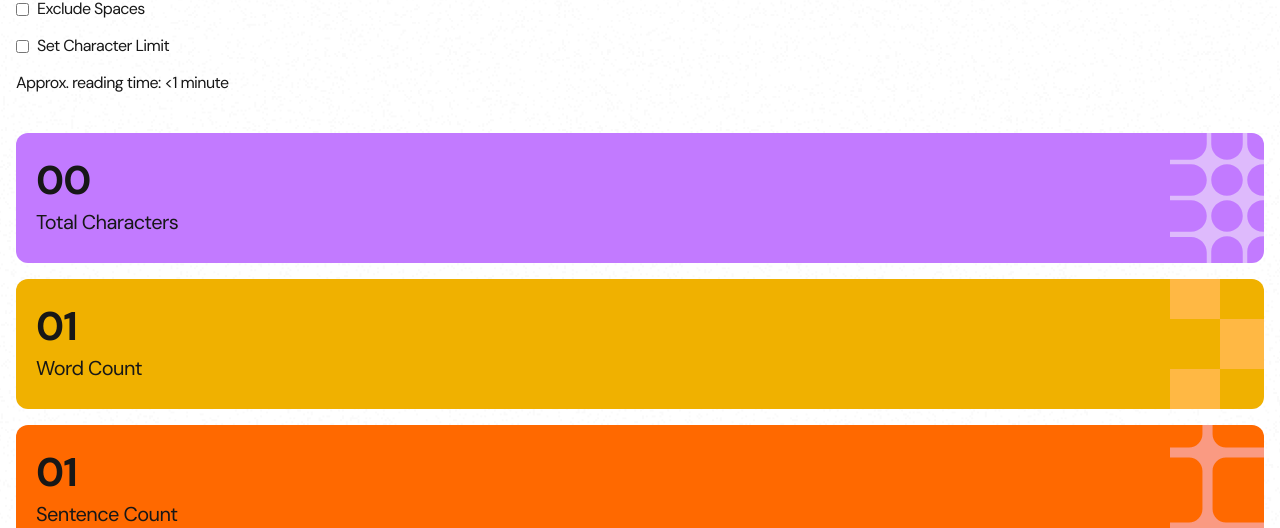
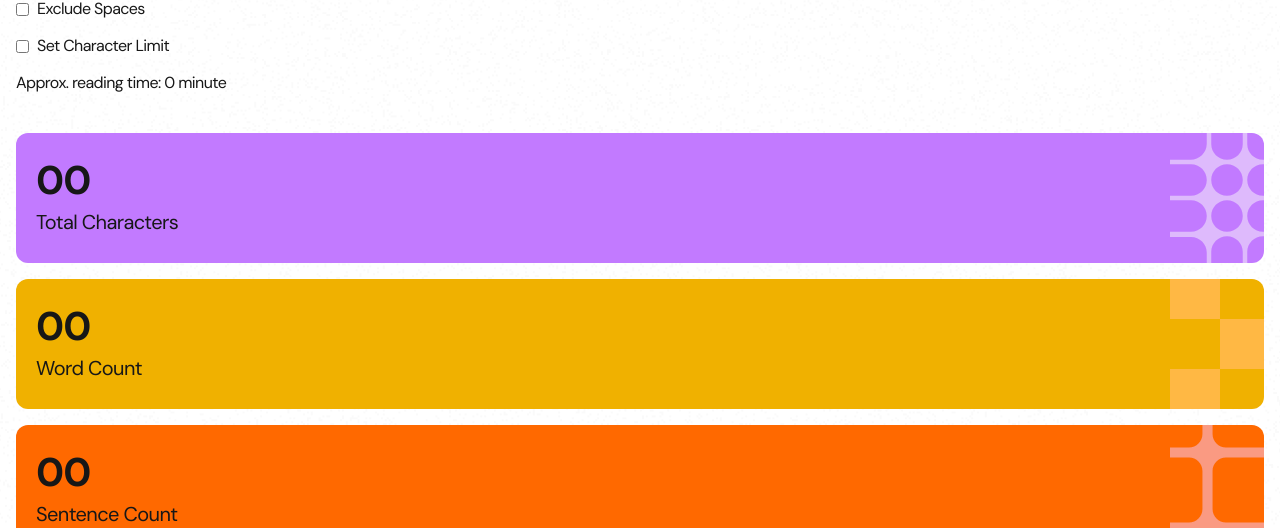
Before and after one commit to florianstancioiu/character-counter, a React (Vite) app: page / in a window 1280 px wide. Shown: the part 424-952 px from the top of the page. Built offline with nearby package versions, Linux system fonts and the light colour scheme.

Commit message:
Made the reading time dynamic based on word count

```diff
--- a/src/components/TextareaSection/TextareaSection.tsx
+++ b/src/components/TextareaSection/TextareaSection.tsx
@@ -10,8 +10,11 @@ const TextareaSection = () => {
     excludeSpaces,
     setExcludeSpaces,
     charsAreLimited,
+    wordCount,
     setCharsAreLimited,
   } = useContext(CharacterCounterContext);
+
+  const minutesSpentReading = Math.ceil(wordCount / 238);
 
   return (
     <div className="mb-10">
@@ -52,7 +55,9 @@ const TextareaSection = () => {
           </div>
         </div>
         <p className="text-neutral-900 text-[16px] leading-[130%] tracking-[-0.6px]">
-          Approx. reading time: &lt;1 minute
+          Approx. reading time: {minutesSpentReading !== 0 ? `&lt;` : ""}
+          {minutesSpentReading} minute
+          {minutesSpentReading > 1 ? "s" : ""}
         </p>
       </div>
     </div>
--- a/src/utilities/stats.ts
+++ b/src/utilities/stats.ts
@@ -1,9 +1,12 @@
 export default (text: string, excludeSpaces: boolean = false) => {
+  const trimmedText = text.trim();
   const totalCharacters = excludeSpaces
-    ? text.replace(" ", "").length
-    : text.length;
-  const wordCount = text.split(" ").length;
-  const sentenceCount = text.split(".").length;
+    ? trimmedText.replace(" ", "").length
+    : trimmedText.length;
+  const wordCount =
+    trimmedText.length === 0 ? 0 : trimmedText.split(" ").length;
+  const sentenceCount =
+    trimmedText.length === 0 ? 0 : trimmedText.split(".").length;
 
   return {
     totalCharacters,
```
